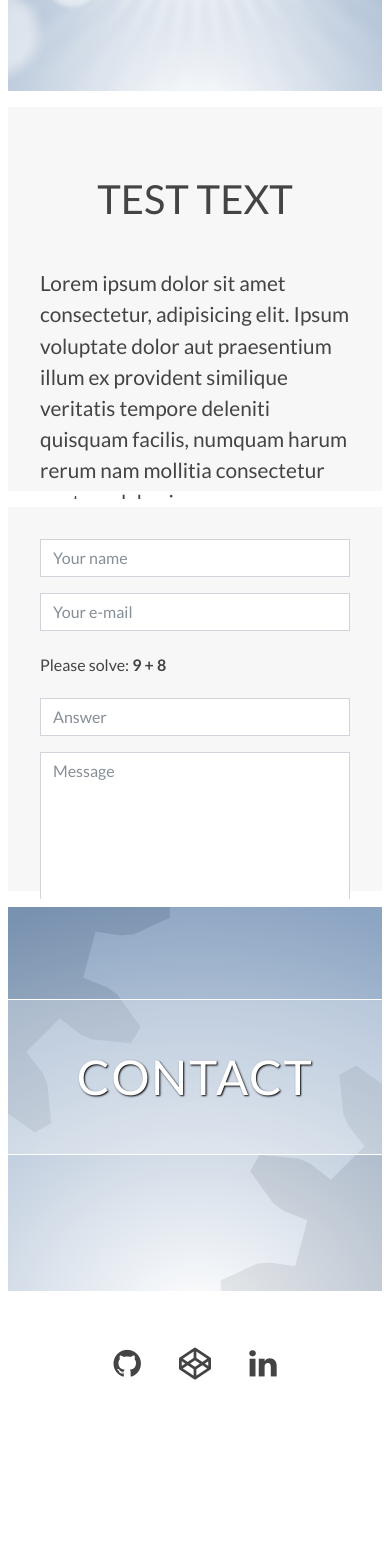
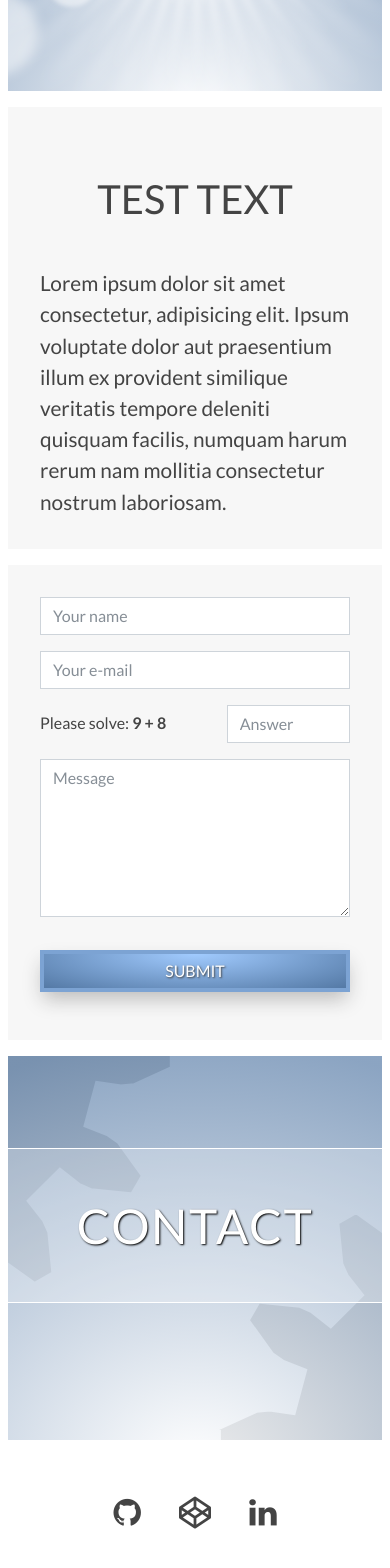
Before and after one commit to vushe/vushe.github.io, a Jekyll site: the page built from index.md, in a window 390 px wide. Shown: the part 1176-2744 px from the top of the page. Built offline with Jekyll 4.4.1, drawn with Linux system fonts in a browser that asks for light colours; nearby versions of some CDN libraries; before the commit the page ends 2595 px from its top, so only the background shows below that.

Commit message:
mobile fixes

```diff
--- a/_layouts/default.html
+++ b/_layouts/default.html
@@ -52,11 +52,11 @@
                                         <input type='email' name='E-mail' class="form-control" placeholder="Your e-mail" required />
                                     </div>
                                     <div class="form-row">
-                                        <label class="form-group col-md-6" id="captcha-question">
+                                        <label class="form-group col-7" id="captcha-question">
                                             <span>Please solve: </span>
                                             <span id="question"></span>
                                         </label>
-                                        <div class="form-group col-md-6">
+                                        <div class="form-group col-5">
                                             <input type='text' required name='Captcha-answer' id="answer" class="form-control" placeholder="Answer" />
                                         </div>
                                     </div>
--- a/assets/style.scss
+++ b/assets/style.scss
@@ -221,13 +221,14 @@ textarea {
         height: auto;
     }
 
-    .aside {
+    .pic-container {
         display: block;
         height: 400px;
     }
 
     .text-container {
         padding: 2rem !important;
+        height: auto;
     }
 
     .more-spacing-right {
```
